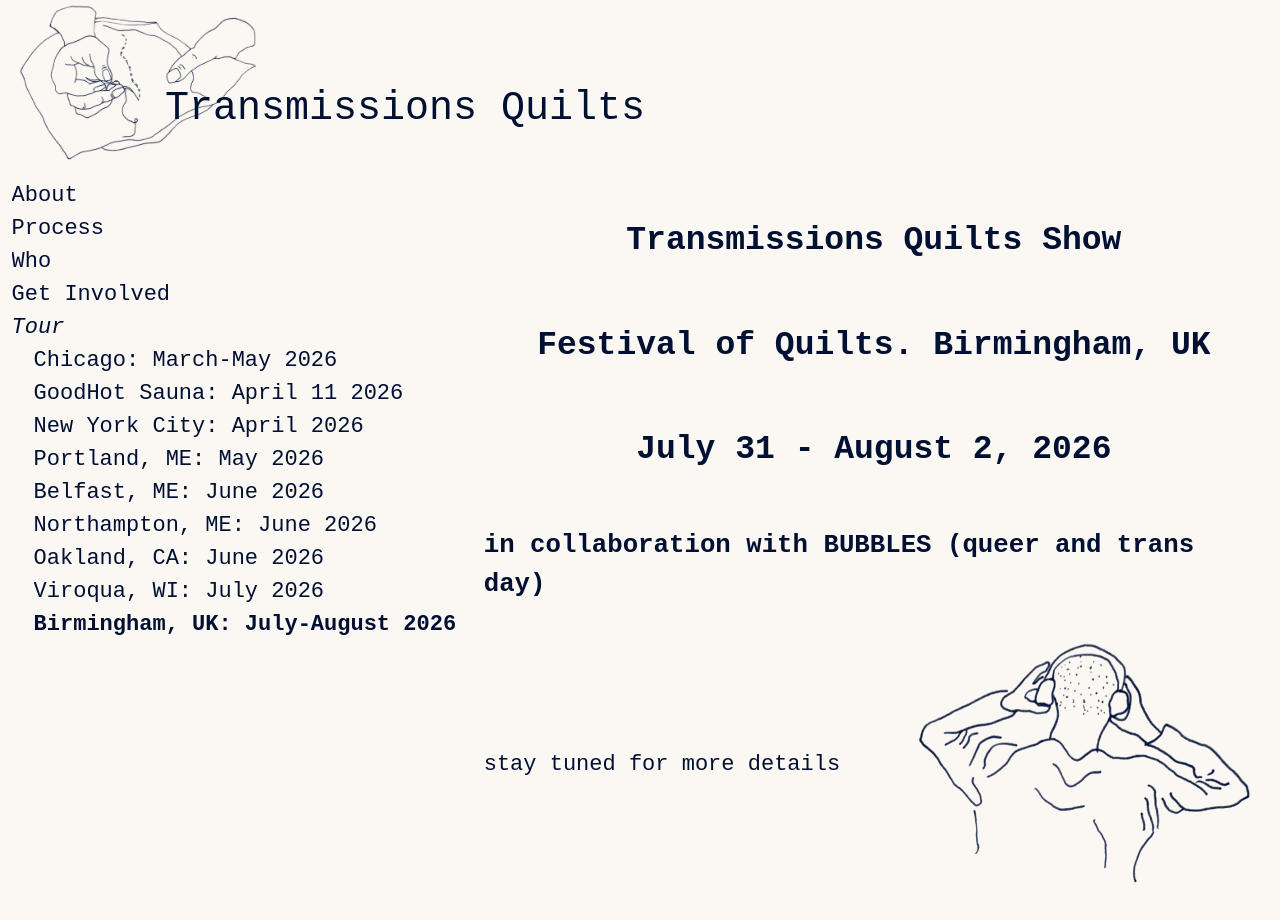
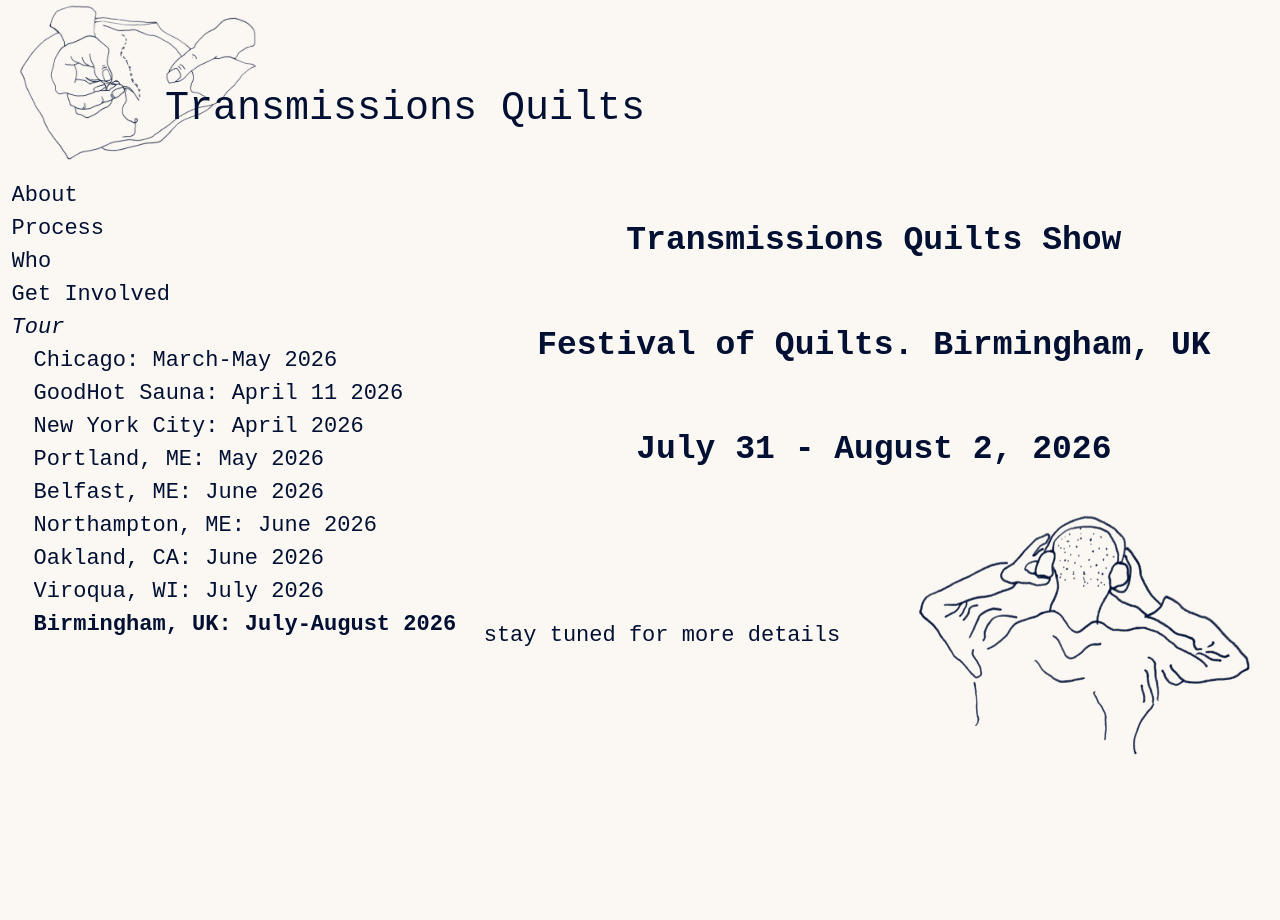
Before and after one commit to danieldickison/transmission-site, a Jekyll site: the page built from foq.markdown, in a window 1280 px wide. Built offline with Jekyll 4.4.1, drawn with Linux system fonts in a browser that asks for light colours; some web fonts are replaced; our own code applies the rules of GitHub Pages for plain Markdown files.

Commit message:
Update foq.markdown

```diff
--- a/foq.markdown
+++ b/foq.markdown
@@ -5,8 +5,6 @@ main_class: foq
 ## Transmissions Quilts Show
 ## Festival of Quilts. Birmingham, UK
 ## July 31 - August 2, 2026
-
-### in collaboration with BUBBLES (queer and trans day)
 
 <div class="two-col">
   <img
```
